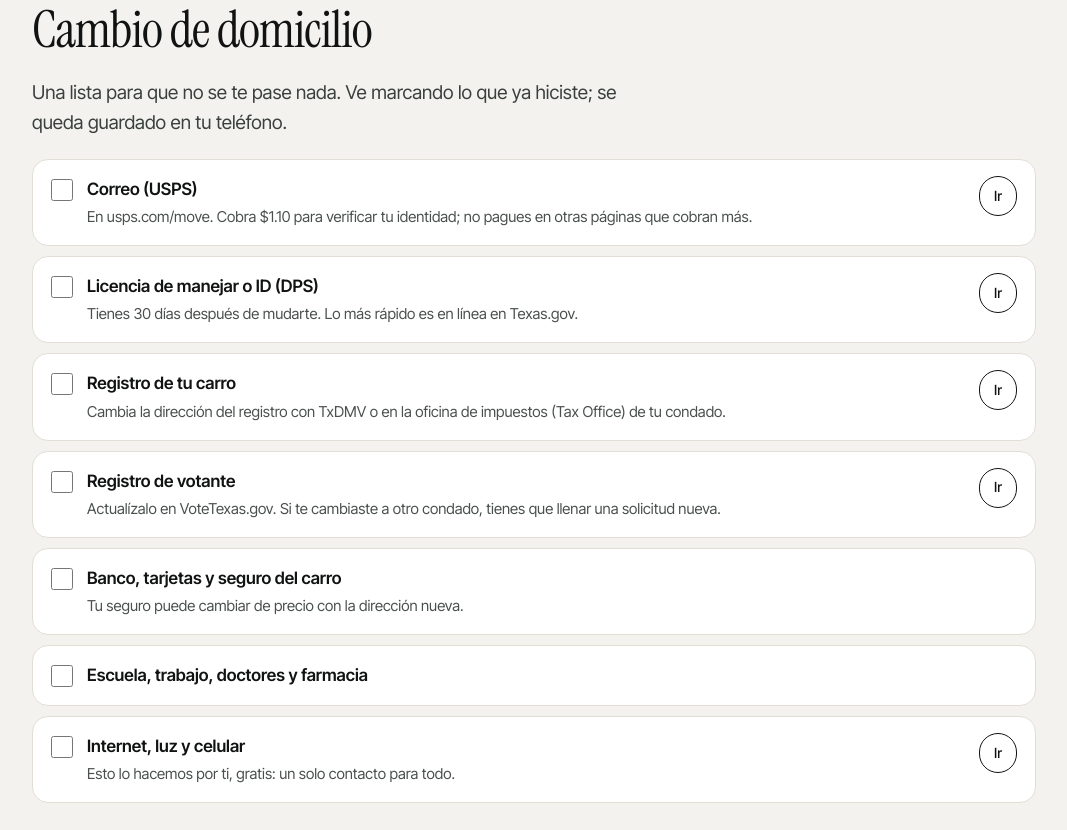
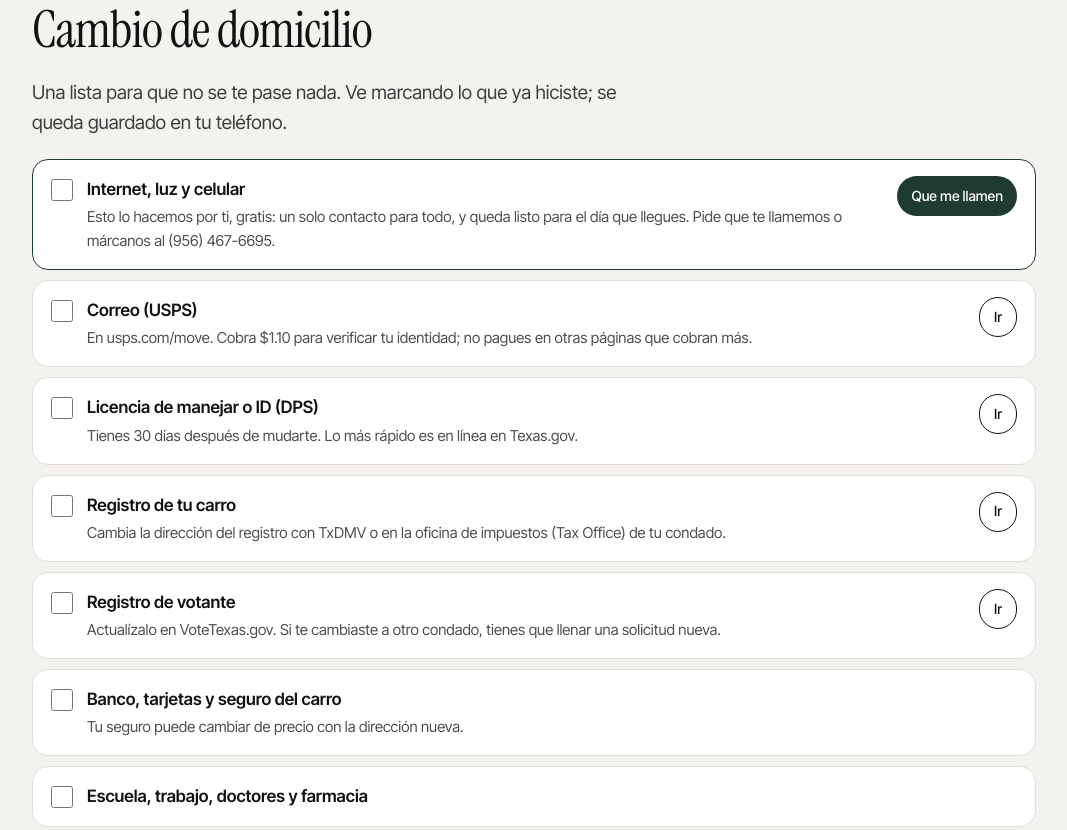
Before and after one commit to mircommllc/mircomm-inventory, a plain HTML site: page connectrgv/guia/index.html in a window 1280 px wide. Shown: the part 3479-4309 px from the top of the page, without its empty margins (106-1173 px from the left). Drawn offline with Linux system fonts and the light colour scheme.

Commit message:
Guía: internet, luz y celular primero en la lista, con botón 'Que me llamen' al formulario
Co-Authored-By: Claude Opus 5.5 <noreply@anthropic.com>
Claude-Session: https://claude.ai/code/session_01C6P41tpRbD266k65JKKyoy

```diff
--- a/connectrgv/guia/index.html
+++ b/connectrgv/guia/index.html
@@ -129,7 +129,7 @@ footer a{color:#F3F1EC}
 <section class="blk"><div class="wrap">
   <div class="cta">
     <div><h2 data-t="ctaH"></h2><p data-t="ctaP"></p></div>
-    <div class="btns" style="margin:0"><a class="btn" href="tel:+19564676695" data-t="ctaCall"></a><a class="btn ghost" style="border-color:#F4F2EE;color:#F4F2EE" href="/" data-t="ctaWeb"></a></div>
+    <div class="btns" style="margin:0"><a class="btn" href="tel:+19564676695" data-t="ctaCall"></a><a class="btn ghost" style="border-color:#F4F2EE;color:#F4F2EE" href="/#empezar" data-t="ctaWeb"></a></div>
   </div>
 </div></section>
 </main>
@@ -203,13 +203,13 @@ footer a{color:#F3F1EC}
         ['Guarda la confirmación', 'Revisa en tu siguiente aviso de avalúo que la exención aparezca.']],
       cadH: 'Tu distrito de avalúo', cadOnline: 'Pedirla en línea', homeNote: 'Las reglas y montos los fija el estado y pueden cambiar; confirma con tu distrito. No es asesoría legal.',
       addrH: 'Cambio de domicilio', addrLead: 'Una lista para que no se te pase nada. Ve marcando lo que ya hiciste; se queda guardado en tu teléfono.',
-      addr: [['Correo (USPS)', 'En usps.com/move. Cobra $1.10 para verificar tu identidad; no pagues en otras páginas que cobran más.', 'https://www.usps.com/move'],
-        ['Licencia de manejar o ID (DPS)', 'Tienes 30 días después de mudarte. Lo más rápido es en línea en Texas.gov.', 'https://www.texas.gov/texas-by-texas/'],
-        ['Registro de tu carro', 'Cambia la dirección del registro con TxDMV o en la oficina de impuestos (Tax Office) de tu condado.', 'https://www.txdmv.gov/'],
-        ['Registro de votante', 'Actualízalo en VoteTexas.gov. Si te cambiaste a otro condado, tienes que llenar una solicitud nueva.', 'https://www.votetexas.gov/'],
-        ['Banco, tarjetas y seguro del carro', 'Tu seguro puede cambiar de precio con la dirección nueva.'],
-        ['Escuela, trabajo, doctores y farmacia', ''],
-        ['Internet, luz y celular', 'Esto lo hacemos por ti, gratis: un solo contacto para todo.', 'tel:+19564676695']],
+      addr: [['Internet, luz y celular', 'Esto lo hacemos por ti, gratis: un solo contacto para todo, y queda listo para el día que llegues. Pide que te llamemos o márcanos al (956) 467-6695.', '/#empezar', 'net'],
+        ['Correo (USPS)', 'En usps.com/move. Cobra $1.10 para verificar tu identidad; no pagues en otras páginas que cobran más.', 'https://www.usps.com/move', 'usps'],
+        ['Licencia de manejar o ID (DPS)', 'Tienes 30 días después de mudarte. Lo más rápido es en línea en Texas.gov.', 'https://www.texas.gov/texas-by-texas/', 'dps'],
+        ['Registro de tu carro', 'Cambia la dirección del registro con TxDMV o en la oficina de impuestos (Tax Office) de tu condado.', 'https://www.txdmv.gov/', 'car'],
+        ['Registro de votante', 'Actualízalo en VoteTexas.gov. Si te cambiaste a otro condado, tienes que llenar una solicitud nueva.', 'https://www.votetexas.gov/', 'vote'],
+        ['Banco, tarjetas y seguro del carro', 'Tu seguro puede cambiar de precio con la dirección nueva.', '', 'bank'],
+        ['Escuela, trabajo, doctores y farmacia', '', '', 'other']],
       ctaH: 'Internet, luz y celular: de eso nos encargamos.', ctaP: 'Una persona te atiende de principio a fin y te deja todo listo para el día que llegas. A ti no te cuesta nada.',
       ctaCall: 'Llamar al (956) 467-6695', ctaWeb: 'Que me llamen', foot: 'Guía informativa de ConnectRGV. Revisada el {r}. Los requisitos los pone cada ciudad o dependencia y pueden cambiar.'
     },
@@ -239,13 +239,13 @@ footer a{color:#F3F1EC}
         ['Keep the confirmation', 'Check that the exemption shows on your next appraisal notice.']],
       cadH: 'Your appraisal district', cadOnline: 'File online', homeNote: 'Rules and amounts are set by the state and can change; confirm with your district. Not legal advice.',
       addrH: 'Change of address', addrLead: 'A checklist so nothing slips. Check off what you have done; it stays saved on your phone.',
-      addr: [['Mail (USPS)', 'At usps.com/move. It costs $1.10 to verify your identity; do not pay other sites that charge more.', 'https://www.usps.com/move'],
-        ['Driver license or ID (DPS)', 'You have 30 days after moving. Fastest is online at Texas.gov.', 'https://www.texas.gov/texas-by-texas/'],
-        ['Vehicle registration', 'Update the address with TxDMV or at your county Tax Office.', 'https://www.txdmv.gov/'],
-        ['Voter registration', 'Update it at VoteTexas.gov. If you moved to another county, you need a new application.', 'https://www.votetexas.gov/'],
-        ['Bank, cards and car insurance', 'Your insurance price may change with the new address.'],
-        ['School, work, doctors and pharmacy', ''],
-        ['Internet, electricity and phone', 'We do this for you, free: one contact for everything.', 'tel:+19564676695']],
+      addr: [['Internet, electricity and phone', 'We do this for you, free: one contact for everything, ready for move-in day. Request a call or call us at (956) 467-6695.', '/#empezar', 'net'],
+        ['Mail (USPS)', 'At usps.com/move. It costs $1.10 to verify your identity; do not pay other sites that charge more.', 'https://www.usps.com/move', 'usps'],
+        ['Driver license or ID (DPS)', 'You have 30 days after moving. Fastest is online at Texas.gov.', 'https://www.texas.gov/texas-by-texas/', 'dps'],
+        ['Vehicle registration', 'Update the address with TxDMV or at your county Tax Office.', 'https://www.txdmv.gov/', 'car'],
+        ['Voter registration', 'Update it at VoteTexas.gov. If you moved to another county, you need a new application.', 'https://www.votetexas.gov/', 'vote'],
+        ['Bank, cards and car insurance', 'Your insurance price may change with the new address.', '', 'bank'],
+        ['School, work, doctors and pharmacy', '', '', 'other']],
       ctaH: 'Internet, electricity and phone: we handle it.', ctaP: 'One person helps you from start to finish and has everything ready for move-in day, at no cost to you.',
       ctaCall: 'Call (956) 467-6695', ctaWeb: 'Request a call', foot: 'Informational guide by ConnectRGV. Checked on {r}. Requirements are set by each city or agency and may change.'
     }
@@ -318,15 +318,17 @@ footer a{color:#F3F1EC}
         (d.tel ? '<a class="btn ghost" href="tel:+1' + d.tel.replace(/\D/g, '') + '">' + esc(t.callWho) + '</a>' : '<a class="btn ghost" href="' + esc(d.web) + '" target="_blank" rel="noopener">' + esc(t.site) + '</a>') + '</div></div>';
     }).join('');
     // Cambio de domicilio (lista que se guarda en el teléfono)
-    var done = {}; try { done = JSON.parse(localStorage.getItem('cgv_guia_done') || '{}') || {}; } catch (e) {}
+    var done = {}; try { done = JSON.parse(localStorage.getItem('cgv_guia_done2') || '{}') || {}; } catch (e) {}
     document.getElementById('addr').innerHTML = t.addr.map(function (a, i) {
-      return '<li class="' + (done[i] ? 'done' : '') + '"><input type="checkbox" id="ad' + i + '" data-i="' + i + '"' + (done[i] ? ' checked' : '') + '><label for="ad' + i + '" style="flex:1;cursor:pointer"><b>' + esc(a[0]) + '</b>' +
-        (a[1] ? '<span>' + esc(a[1]) + '</span>' : '') + '</label>' + (a[2] ? '<a class="btn ghost" style="min-height:40px;padding:0 14px;font-size:14px" href="' + esc(a[2]) + '"' + (/^http/.test(a[2]) ? ' target="_blank" rel="noopener"' : '') + '>' + (L === 'en' ? 'Go' : 'Ir') + '</a>' : '') + '</li>';
+      var k = a[3] || String(i), net = k === 'net';
+      return '<li class="' + (done[k] ? 'done' : '') + '"' + (net ? ' style="border-color:#1E3A32"' : '') + '><input type="checkbox" id="ad' + i + '" data-i="' + k + '"' + (done[k] ? ' checked' : '') + '><label for="ad' + i + '" style="flex:1;cursor:pointer"><b>' + esc(a[0]) + '</b>' +
+        (a[1] ? '<span>' + esc(a[1]) + '</span>' : '') + '</label>' + (a[2] ? '<a class="btn' + (net ? '' : ' ghost') + '" style="min-height:40px;padding:0 14px;font-size:14px;white-space:nowrap" href="' + esc(a[2]) + '"' + (/^http/.test(a[2]) ? ' target="_blank" rel="noopener"' : '') + '>' +
+        (net ? (L === 'en' ? 'Request a call' : 'Que me llamen') : (L === 'en' ? 'Go' : 'Ir')) + '</a>' : '') + '</li>';
     }).join('');
     document.querySelectorAll('#addr input').forEach(function (cb) {
       cb.addEventListener('change', function () {
         done[cb.getAttribute('data-i')] = cb.checked; cb.closest('li').classList.toggle('done', cb.checked);
-        try { localStorage.setItem('cgv_guia_done', JSON.stringify(done)); } catch (e) {}
+        try { localStorage.setItem('cgv_guia_done2', JSON.stringify(done)); } catch (e) {}
       });
     });
     document.title = (L === 'en' ? 'Free moving guide' : 'Guía gratis de mudanza') + (c ? ' · ' + c.n : '') + ' · ConnectRGV';
```
